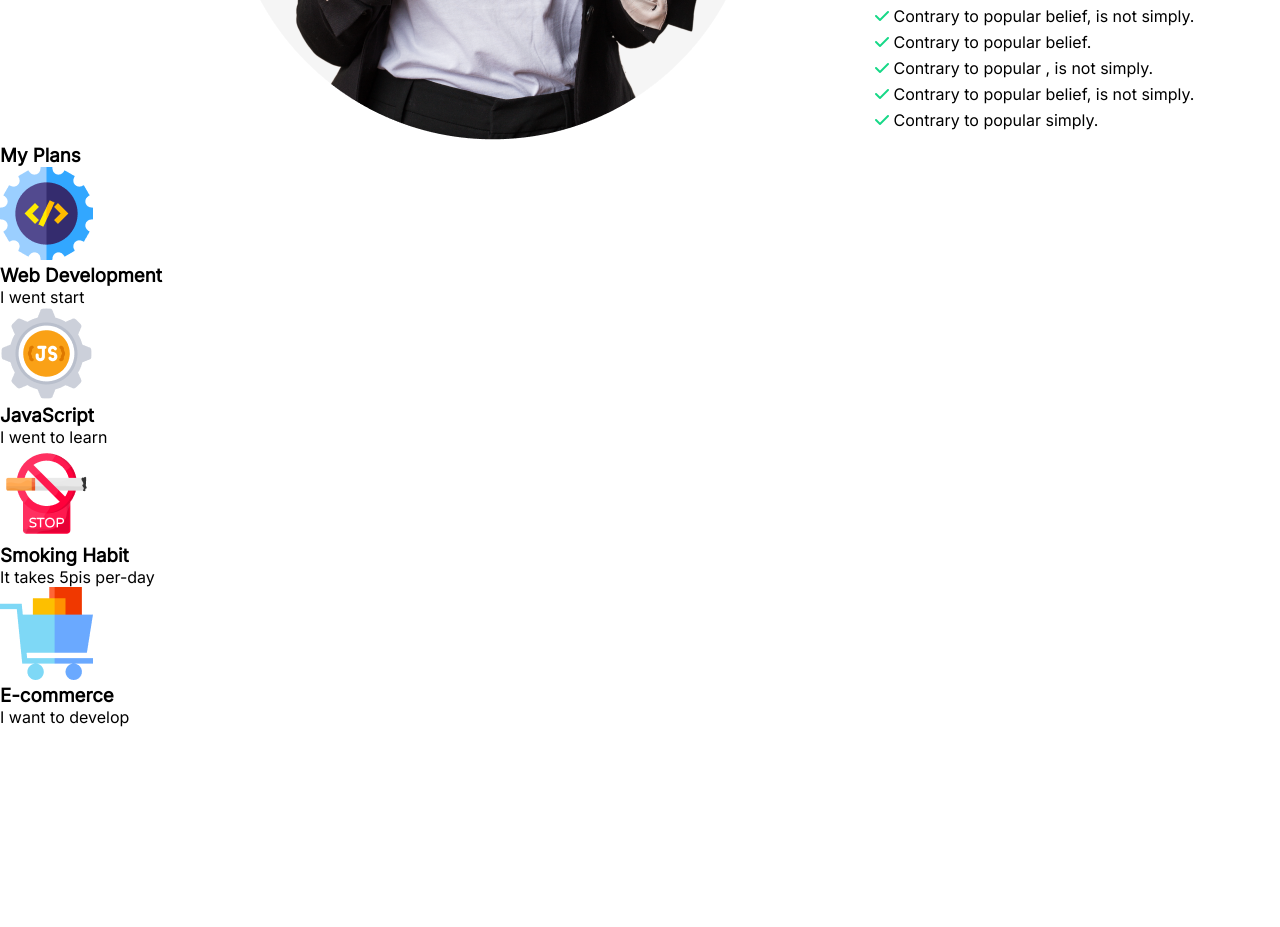
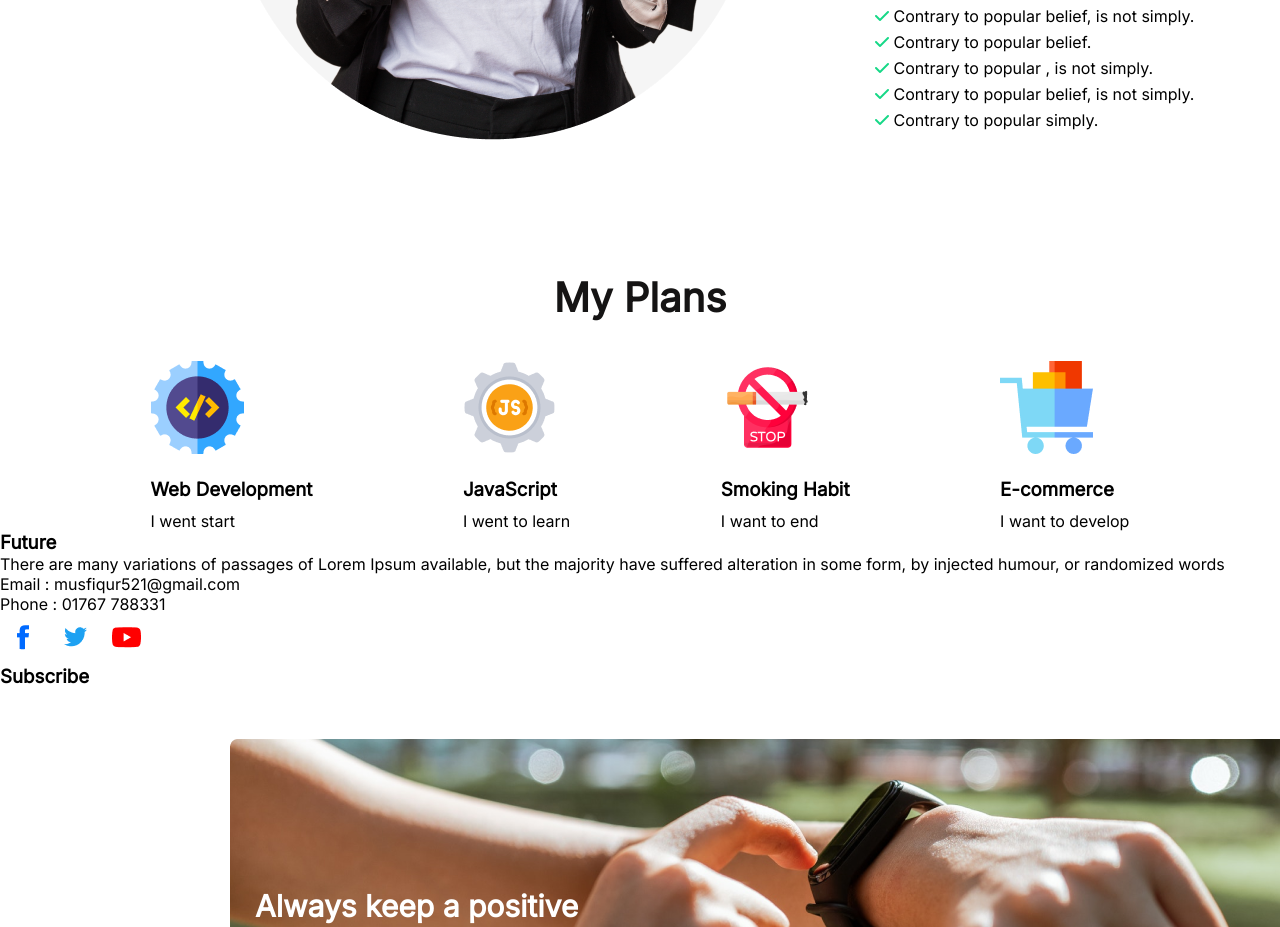
Before and after one commit to musfiqur521/Assignment-1, a plain HTML site: page index.html in a window 1280 px wide. Shown: the part 1484-2411 px from the top of the page. Before the commit the page ends 2211 px from the top, so only its background shows below. Drawn offline with nearby package versions, Linux system fonts and the light colour scheme.

Commit message:
footer part

```diff
--- a/index.html
+++ b/index.html
@@ -75,7 +75,7 @@
                     <div>
                         <img src="images/icons/smoke.png" alt="">
                         <h3 class="skill">Smoking Habit</h3>
-                        <p>It takes 5pis per-day</p>
+                        <p>I want to end</p>
                     </div>
                     <div>
                         <img src="images/icons/ecom.png" alt="">
@@ -86,8 +86,47 @@
                 </div>
             </div>
         </section>
+         <!-- =======End Another Section ======= -->
+
+         <!-- ======Image Gradient Section======= -->
+
+        <section>
+         <div  class="gradient">
+            <h3 class="gradient-title">Always keep a positive <br> mindset.</h3>
+            <button class="btn-secondary">Call me</button>
+         </div>
+        </section>
 
     </main>
+
+    <!-- =======End Main Section======= -->
+
+     <!-- =======Footer Section======= -->
+
+     <footer class="footer">
+        <div class="footer-items">
+            <div class="future">
+                <h3 class="future-title">Future</h3>
+                <p class="future-discription">There are many variations of passages of Lorem Ipsum available, but the majority have suffered alteration in some form, by injected humour, or randomized words</p>
+                <p class="future-discription">Email : musfiqur521@gmail.com</p>
+                <p class="future-discription">Phone : 01767 788331</p>
+                <div class="social-media">
+                    <img src="images/icons/fb.png" alt="">
+                    <img src="images/icons/twitter.png" alt="">
+                    <img src="images/icons/youtube.png" alt="">
+                </div>
+            </div>
+            <div class="subscribe">
+                <h3 class="subscribe-title">Subscribe</h3>
+
+
+
+            </div>
+
+
+        </div>
+
+     </footer>
 
 </body>
 
--- a/style.css
+++ b/style.css
@@ -1,5 +1,6 @@
 * {
     margin: 0;
+    padding: 0;
 
     font-family: 'Inter', sans-serif;
 }
@@ -43,6 +44,9 @@
     height: 64px;
     margin-left: 1210px;
     margin-top: 578px;
+    border-radius: 8px;
+    color: #005FAC;
+
 }
 
 /* ========Main Section Start======== */
@@ -86,3 +90,61 @@
     margin-top: 20px;
 
 }
+
+/* ======My Plans====== */
+
+.plans {
+    font-weight: 700;
+    font-size: 40px;
+    line-height: 47px;
+    margin-top: 130px;
+    margin-bottom: 40px;
+    text-align: center;
+    color: #151414;
+}
+
+.skill-box {
+    display: flex;
+    justify-content: space-evenly;
+}
+
+.skill {
+    margin-top: 20px;
+    margin-bottom: 10px;
+}
+
+/* =====Image gradient==== */
+
+.gradient {
+
+    position: absolute;
+    width: 1140px;
+    height: 300px;
+    left: 230px;
+    top: 2221.96px;
+
+    background: linear-gradient(90deg, #005FAC 0%, rgba(0, 95, 172, 0) 100%);
+    border-radius: 8px;
+    background-image: url(images/watch.png);
+
+}
+
+.gradient-title {
+    padding-top: 150px;
+    padding-bottom: 10px;
+    padding-left: 25px;
+    font-size: 30px;
+
+    color: #FFFFFF;
+
+}
+
+.btn-secondary {
+    width: 100px;
+    height: 40px;
+    left: 294px;
+    top: 2398.96px;
+    border-radius: 8px;
+    margin-left: 20px;
+    color: #005FAC;
+}
```
